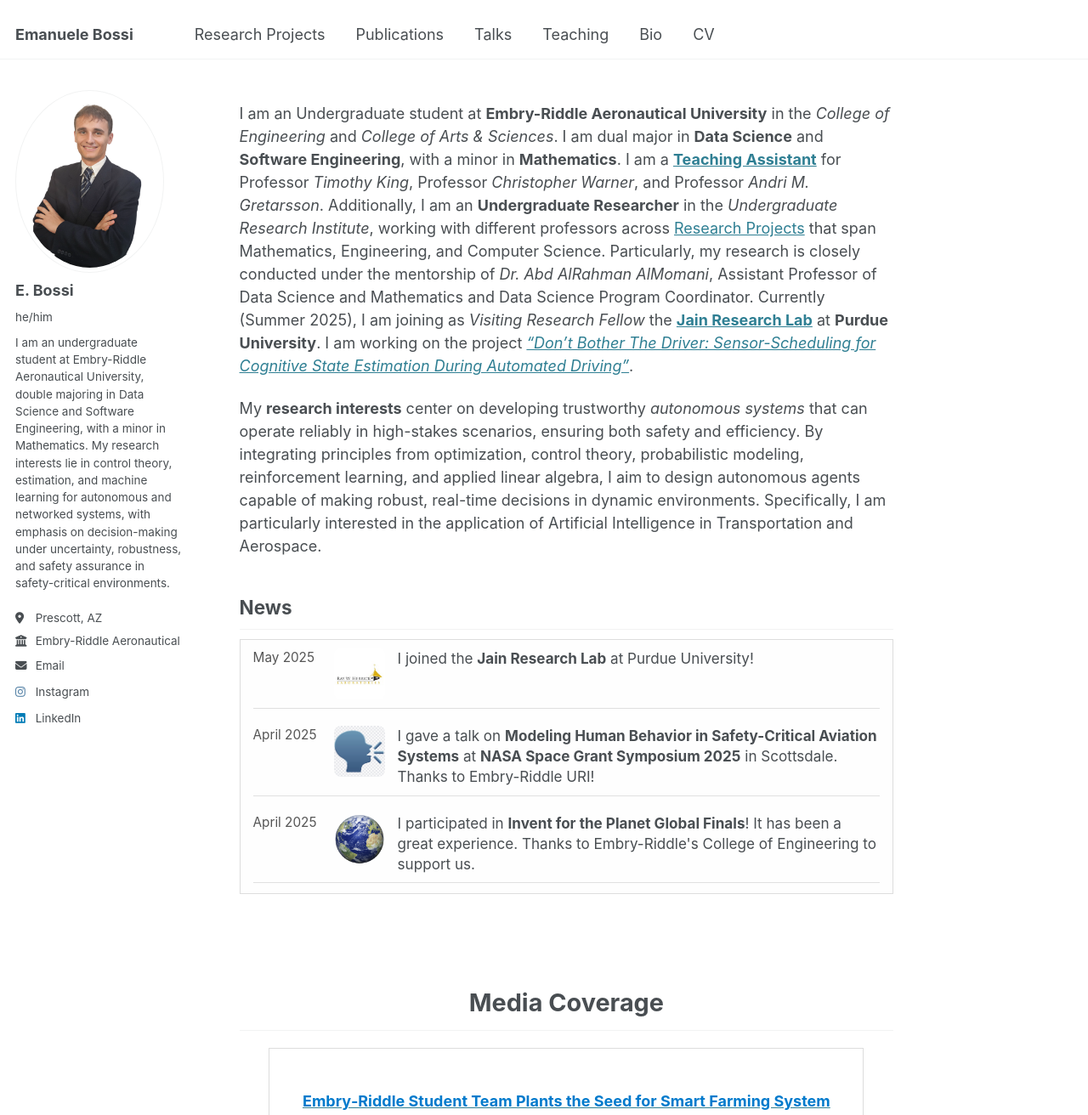
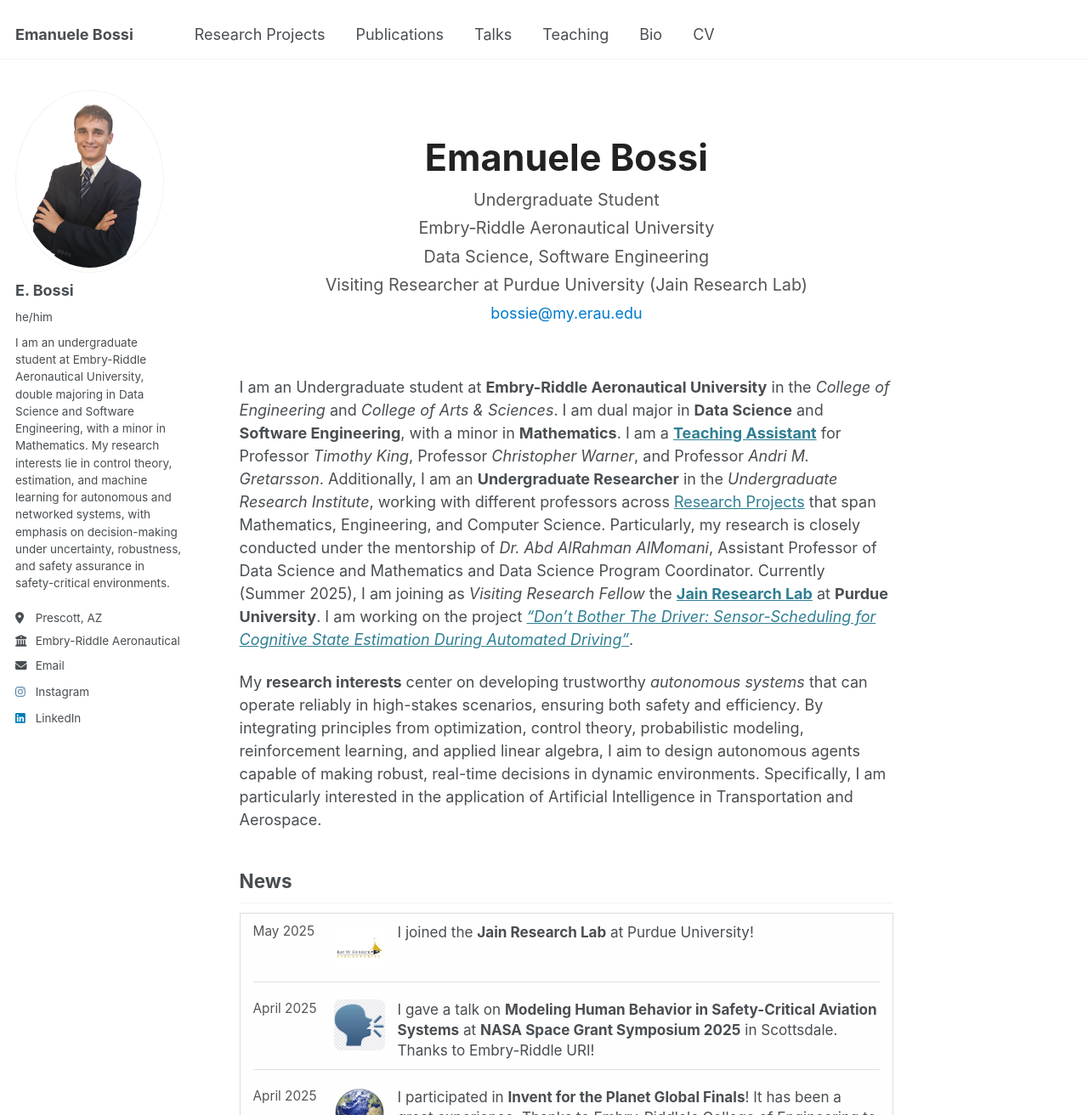
Before and after one commit to bossiemanuele/bossiemanuele.github.io, a Jekyll site: the page built from _pages/about.md, in a window 1280 px wide and 1400 px high, cut to the strip 0-1312 px from the top of the window. Shown: the whole strip at 85% size. Built offline with Jekyll 4.4.1, drawn with Linux system fonts in a browser that asks for light colours; grey boxes are pictures that could not be loaded.

Commit message:
Update about.md

```diff
--- a/_pages/about.md
+++ b/_pages/about.md
@@ -6,6 +6,53 @@
   - /about/
   - /about.html
 ---
+
+{% raw %}
+<!-- 👤 Header Section -->
+<div class="hero-header">
+  <h1>Emanuele Bossi</h1>
+  <p class="title">Undergraduate Student</p>
+  <p class="affiliation">Embry‑Riddle Aeronautical University</p>
+  <p class="majors">Data Science, Software Engineering</p>
+  <p class="visiting">Visiting Researcher at Purdue University (Jain Research Lab)</p>
+  <p class="contact"><a href="mailto:bossie@my.erau.edu">bossie@my.erau.edu</a></p>
+</div>
+{% endraw %}
+
+<style>
+.hero-header {
+  text-align: center;
+  margin-top: 40px;
+  margin-bottom: 60px;
+}
+
+.hero-header h1 {
+  font-size: 2.4em;
+  font-weight: bold;
+  margin: 0 0 0.2em;
+  color: #222;
+}
+
+.hero-header .title,
+.hero-header .affiliation,
+.hero-header .majors,
+.hero-header .visiting {
+  font-size: 1.1em;
+  margin: 0.2em 0;
+  color: #555;
+}
+
+.hero-header .contact a {
+  font-size: 1em;
+  color: #007acc;
+  text-decoration: none;
+}
+
+.hero-header .contact a:hover {
+  text-decoration: underline;
+}
+</style>
+
 
 I am an Undergraduate student at **Embry-Riddle Aeronautical University** in the *College of Engineering* and *College of Arts & Sciences*. I am dual major in **Data Science** and **Software Engineering**, with a minor in **Mathematics**. I am a [**Teaching Assistant**](https://bossiemanuele.github.io/teaching/) for Professor *Timothy King*, Professor *Christopher Warner*, and Professor *Andri M. Gretarsson*. Additionally, I am an **Undergraduate Researcher** in the *Undergraduate Research Institute*, working with different professors across [Research Projects](https://bossiemanuele.github.io/portfolio/) that span Mathematics, Engineering, and Computer Science. Particularly, my research is closely conducted under the mentorship of *Dr. Abd AlRahman AlMomani*, Assistant Professor of Data Science and Mathematics and Data Science Program Coordinator. Currently (Summer 2025), I am joining as *Visiting Research Fellow* the [**Jain Research Lab**](https://engineering.purdue.edu/JainResearchLab/) at **Purdue University**. I am working on the project *["Don’t Bother The Driver: Sensor-Scheduling for Cognitive State Estimation During Automated Driving"](https://bossiemanuele.github.io/portfolio/00_SURF/)*.
 
```
